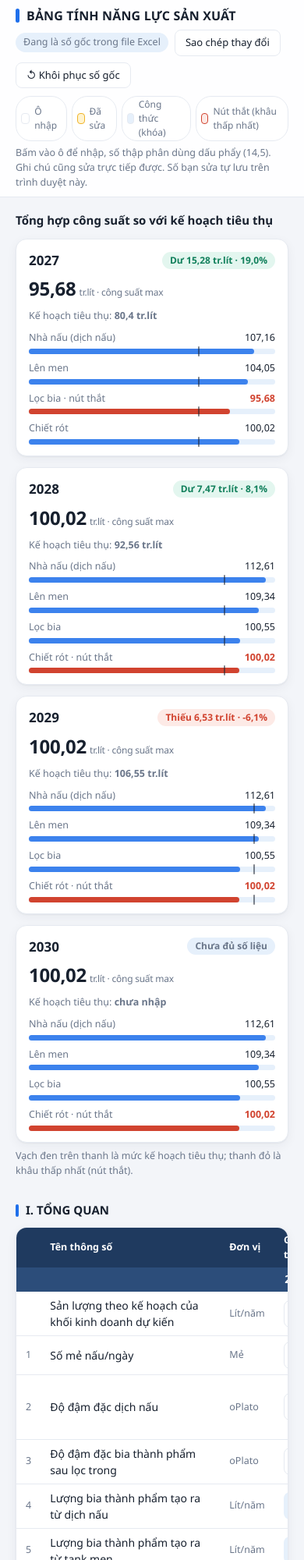
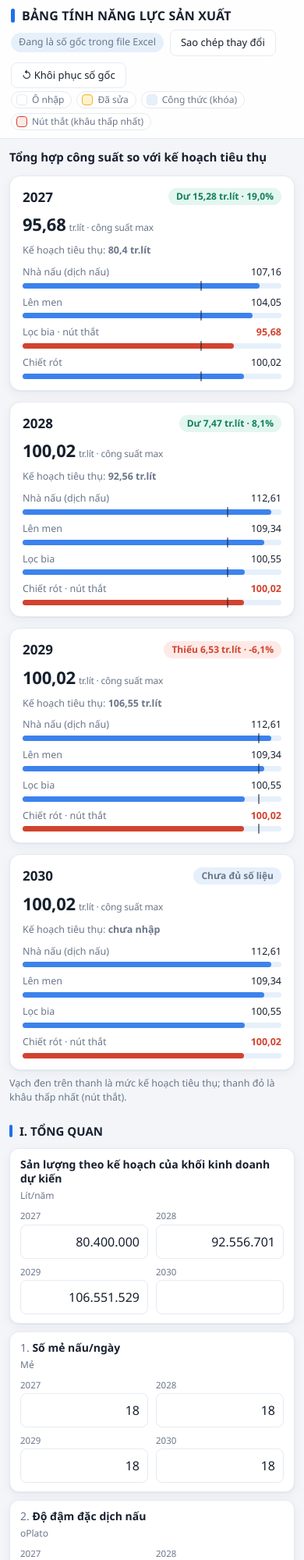
Before and after one commit to HoangDuongBHL/nanglucsanxuat-NM01, a plain HTML site: page index.html in a window 390 px wide. Shown: the top 2000 px of the page at 78% size. Drawn offline with Linux system fonts and the light colour scheme.

Commit message:
Update index.html

```diff
--- a/index.html
+++ b/index.html
@@ -71,7 +71,37 @@ input.c.chg{background:var(--edit);border-color:var(--editb);font-weight:600}
 .nt:focus{background:var(--inbg);box-shadow:0 0 0 2px var(--acc)}
 .nt.chg{background:var(--edit);color:var(--ink)}
 .nt:empty::before{content:'+ ghi chú';opacity:.4}
-@media(max-width:760px){.bar{margin-left:0}}
+@media(max-width:700px){
+header{position:static}
+.hin{padding:10px 14px 4px}
+.help{padding:0 14px 10px}
+.help>span:not(.leg){display:none}
+.leg{flex-wrap:wrap}
+main{padding:12px 12px 60px}
+.bar{margin-left:0;width:100%}
+.yc{grid-template-columns:1fr}
+.big{font-size:22px}
+.tw{overflow:visible;background:transparent;border:0;box-shadow:none;border-radius:0}
+table,tbody{display:block;min-width:0;width:100%}
+thead{display:none}
+tr.sub{display:none}
+tr{display:grid;grid-template-columns:repeat(auto-fit,minmax(125px,1fr));gap:8px 10px;background:var(--card);border:1px solid var(--line);border-radius:12px;padding:11px 13px;margin-bottom:10px;box-shadow:var(--sh)}
+td,td:nth-child(2){display:block;border:0;padding:0;min-width:0}
+td.stt{display:none}
+td:nth-child(2){grid-column:1/-1;font-weight:600;font-size:14px;line-height:1.35}
+td:nth-child(2)[data-stt]:not([data-stt=""])::before{content:attr(data-stt) ". ";color:var(--mut);font-weight:500}
+td.unit{grid-column:1/-1;margin-top:-5px;font-size:12px}
+td.val{width:auto}
+td.val:empty{display:none}
+td.val::before{content:attr(data-label);display:block;font-size:11.5px;color:var(--mut);margin-bottom:2px;min-height:0}
+td.val[data-label=""]::before{display:none}
+td.note{grid-column:1/-1;min-width:0}
+td.note:has(.nt:empty:only-child){display:none}
+input.c{padding:9px 10px;font-size:16px}
+.ex{display:flex;margin-top:4px}.ex input{width:100%}
+h3{margin-top:22px}
+}
+
 @media print{header{position:static}button{display:none}}
 </style>
 </head>
@@ -140,15 +170,17 @@ for(const s of DATA.sections){
   if(!s.rows.length)continue;
   let ncol=1;for(const r of s.rows){if(r.sub)ncol=Math.max(ncol,r.cells.filter(Boolean).length);else COLS.forEach((k,i)=>{if(isNum(r.val[k]))ncol=Math.max(ncol,i+1)})}
   const hd=s.head||[];
+  const labs=[0,1,2,3].map(i=>{const x=hd[2+i]||'';return (x==='Ghi chú'||x==='Đơn vị'||x==='Giá trị')?'':x.replace(/\s+/g,' ')});
   let th='<tr><th></th><th>Tên thông số</th><th>Đơn vị</th>';
   for(let i=0;i<ncol;i++){const t=hd[2+i]||'';th+='<th>'+esc(t==='Ghi chú'?'Tính phụ':(!t||t==='Đơn vị'?(i?'':'Giá trị'):(t==='Giá trị'&&i?'':t)))+'</th>'}
   html+='<div class="tw"><table><thead>'+th+'<th>Ghi chú</th></tr></thead><tbody>';
   for(const r of s.rows){
     if(r.sub){
+      r.cells.forEach((c,i)=>{if(c&&i<4)labs[i]=String(c.t??c.n)});
       html+='<tr class="sub"><td></td><td></td><td></td>'+r.cells.slice(0,ncol).map(c=>`<td>${c?esc(c.t??c.n):''}</td>`).join('')+'<td></td></tr>';continue}
-    html+=`<tr><td class="stt">${r.stt??''}</td><td${r.dyn?` data-dyn="${esc(r.dyn.ref)}" data-tpl="${esc(r.dyn.tpl)}"`:''}>${esc(r.name)}</td><td class="unit">${esc(r.unit)}</td>`;
+    html+=`<tr><td class="stt">${r.stt??''}</td><td data-stt="${r.stt||''}"${r.dyn?` data-dyn="${esc(r.dyn.ref)}" data-tpl="${esc(r.dyn.tpl)}"`:''}>${esc(r.name)}</td><td class="unit">${esc(r.unit)}</td>`;
     const notes=[];let exh='';
-    for(let i=0;i<ncol;i++){const c=r.val[COLS[i]];html+='<td class="val">'+(isNum(c)?cellHTML(c):'')+'</td>'}
+    for(let i=0;i<ncol;i++){const c=r.val[COLS[i]];html+=`<td class="val" data-label="${esc(labs[i])}">`+(isNum(c)?cellHTML(c):'')+'</td>'}
     for(const k of COLS){const c=r.val[k];if(isNum(c))reg(c);else if(c)notes.push(noteHTML(c.coord,c.t))}
     for(const c of r.extra){
       if(isNum(c)){reg(c);exh+=`<span class="ex"><i>${c.label||c.coord}</i>${cellHTML(c)}</span>`}else notes.push(noteHTML(c.coord,c.t));
```
